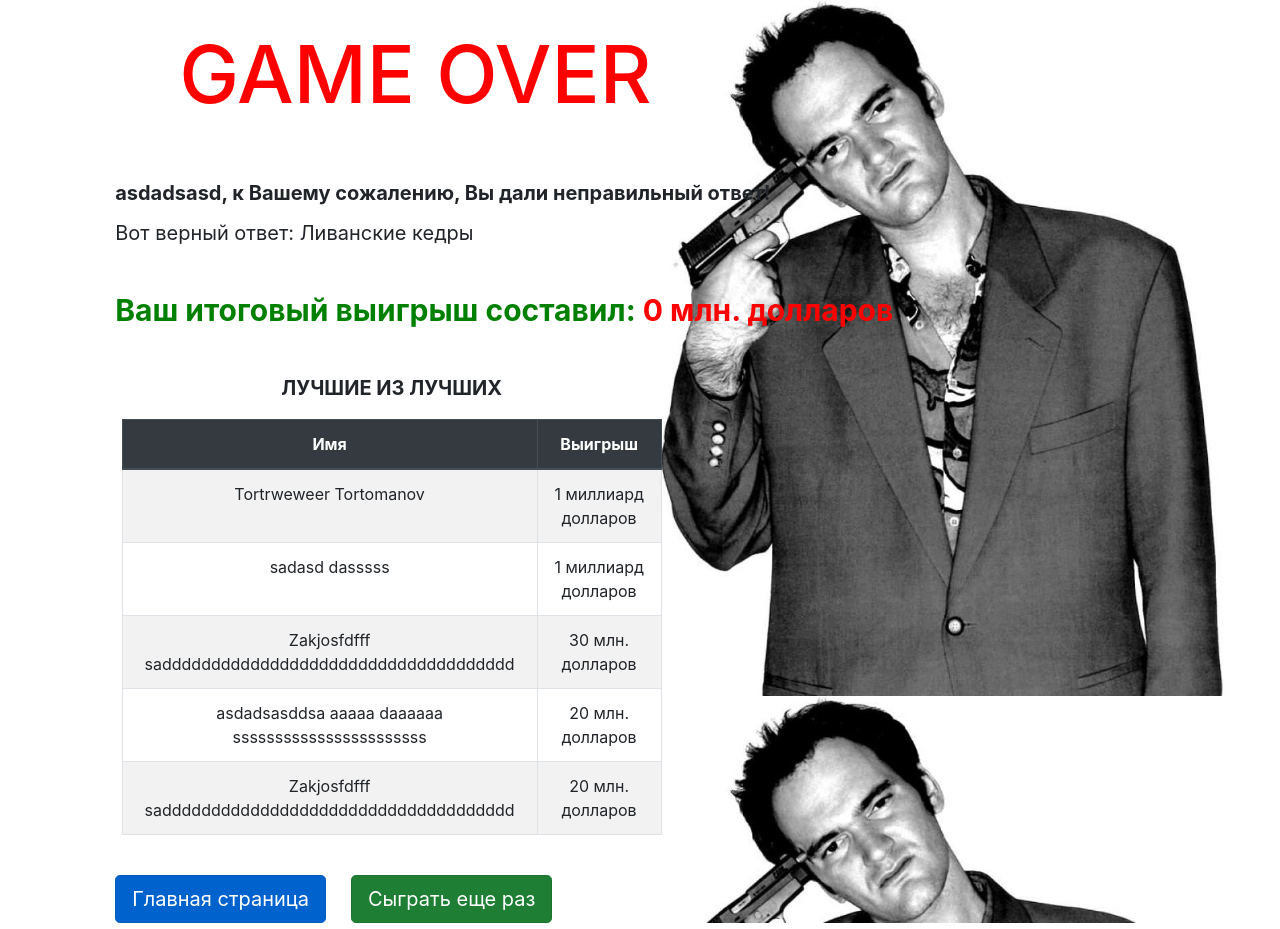
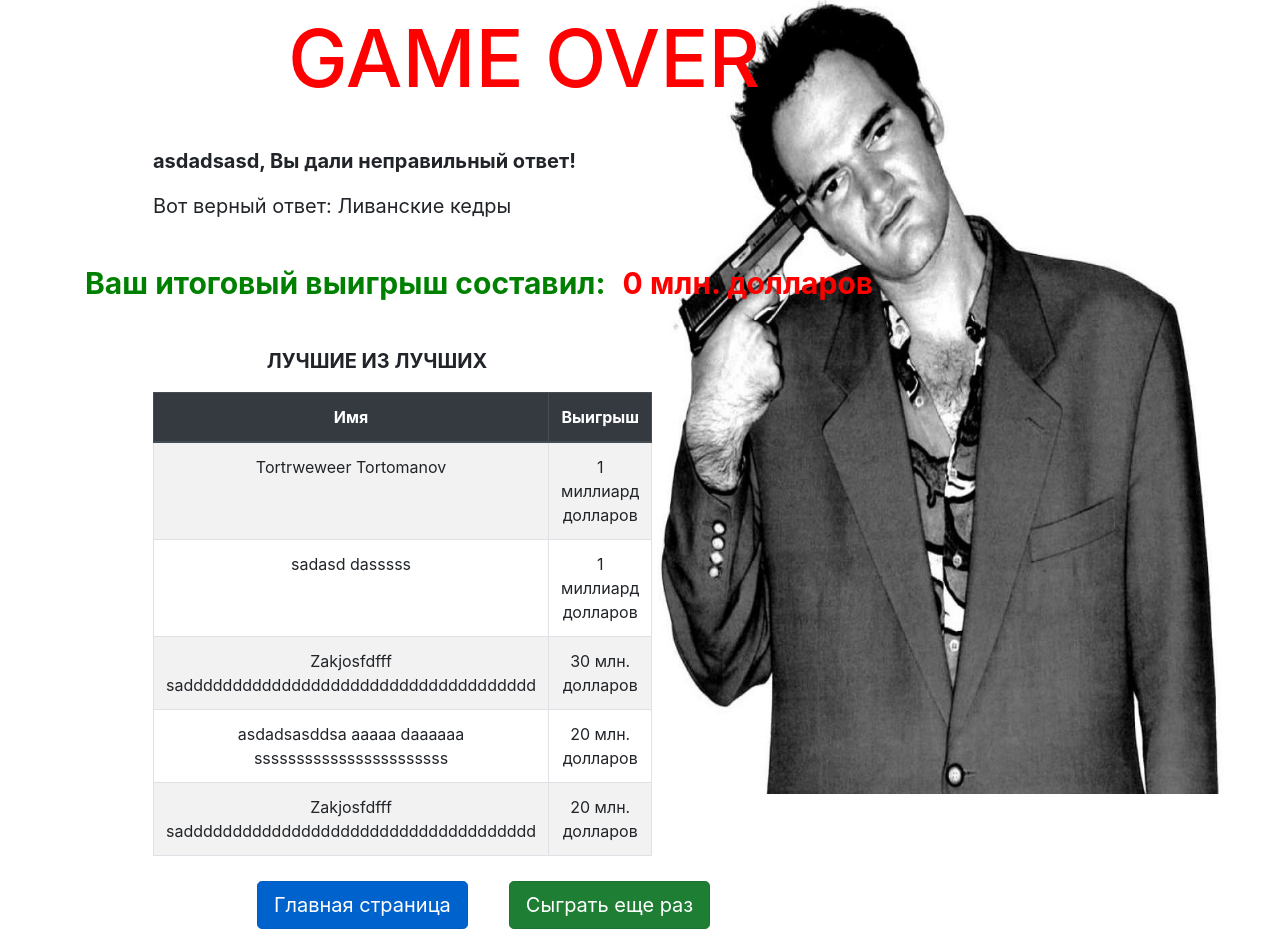
Before and after one commit to JustgoodDeal/Game-Milliarder, a Django app: page /milliarder/end/288/89/ in a window 1280 px wide. Run offline with Django 3.2, Linux system fonts and the light colour scheme; data comes from the database, SQL or seed files in the repository; both versions use the stored data as it was after the commit; some libraries are stand-ins or nearby versions.

Commit message:
almost ready

```diff
--- a/milliard/static/milliard/css/game_over_styles.css
+++ b/milliard/static/milliard/css/game_over_styles.css
@@ -1,4 +1,46 @@
 body {
     background-image: url("images/Game_over_img.jpg");
-    background-size: 100%;
+    background-size: 100% 100%;
+    background-repeat: no-repeat;
+    height: 98vh;
 }
+h1 {
+    color: red;
+    font-size: 80px;
+    margin-left:288px;
+    margin-top:10px;
+}
+.otvet {
+    margin-left: 153px;
+    margin-top: 40px;
+    font-size: 20px;
+}
+.true {
+    margin-top:15px;
+}
+.itog {
+    margin-top: 40px;
+}
+.win {
+    color: green;
+    font-size: 30px;
+    margin-left: 85px;
+}
+.winPrice {
+    color: red;
+    margin-left: 10px;
+}
+.best {
+    width: 35%;
+    margin-left: 153px;
+    margin-top: 40px;
+}
+.money {
+    width: 50%;
+    text-align: center;
+    height: 30px;
+}
+.button {
+    margin-top: 25px;
+    margin-left: 257px;
+}
--- a/milliard/templates/milliard/create_player_url.html
+++ b/milliard/templates/milliard/create_player_url.html
@@ -1,4 +1,4 @@
-<{% extends 'milliard/base.html' %}
+{% extends 'milliard/base.html' %}
 
 {{% block titleStatic %}
 	<title>О, миллиардер! - Создание игрока</title>
--- a/milliard/templates/milliard/game_over_url.html
+++ b/milliard/templates/milliard/game_over_url.html
@@ -7,20 +7,22 @@
 {% endblock %}
 
 {% block content %}
-    <h1 style="color: red; font-size: 80px; margin-left:14%; margin-top:2%">GAME OVER</h1></br>
-    </br><strong style="font-size: 20px;  margin-left:9%"> {{player.name}}, к Вашему сожалению, Вы дали неправильный ответ!</strong>
-    <p style="font-size: 20px; margin-left:9%; margin-top:10px"> Вот верный ответ: {{question.correct_answer.correct_answer_text}}</p>
-    </br><strong style="color: green; font-size: 30px; margin-left:9%; margin-top:10px">Ваш итоговый выигрыш составил:
-    <span style="color: red"> {{player.money_won}} млн. долларов</span></strong>
-    <div class = "container offset-md-1 mt-4" >
-        <div class = "row">
-            <div class = "col-sm-6 mt-3">
+    <h1>GAME OVER</h1>
+    <div class="otvet">
+      <strong class="false"> {{player.name}}, Вы дали неправильный ответ!</strong>
+      <p class="true"> Вот верный ответ: {{question.correct_answer.correct_answer_text}}</p>
+    </div>
+    <div class="itog">
+    <strong class="win">Ваш итоговый выигрыш составил:
+    <span class="winPrice"> {{player.money_won}} млн. долларов</span></strong>
+    </div>
+    <div class="best">
       <p align="center"><b><span style="font-size: 20px"> ЛУЧШИЕ ИЗ ЛУЧШИХ </span></b></p>
         <table class="table table-bordered table-striped">
           <thead class="thead-dark">
             <tr align="center">
               <th scope="col">Имя</th>
-                    <th scope="col">Выигрыш</th>
+              <th class="money" scope="col">Выигрыш</th>
             </tr>
           </thead>
           <tbody>
@@ -37,9 +39,9 @@
           </tbody>
         </table>
     </div>
+    <div class="button">
+    <a href="{% url 'start_page_url' %}" class="btn btn-primary btn-lg  active"
+    role="button" aria-pressed="true"> Главная страница </a> &emsp;&emsp;
+    <a href="{% url 'create_player_url' %}" class="btn btn-success btn-lg  active" role="button" aria-pressed="true"> Сыграть еще раз </a>
      </div>
-    </div>
-    </br><a style="margin-left:9%" href="{% url 'start_page_url' %}" class="btn btn-primary btn-lg  active"
-    role="button" aria-pressed="true"> Главная страница </a> &emsp;
-    <a href="{% url 'create_player_url' %}" class="btn btn-success btn-lg  active" role="button" aria-pressed="true"> Сыграть еще раз </a>
 {% endblock %}
--- a/milliard/templates/milliard/start_page.html
+++ b/milliard/templates/milliard/start_page.html
@@ -7,7 +7,7 @@
 {% endblock %}
 
 {% block content %}
-    <h1><strong> О, МИЛЛИАРДЕР! </strong><h1>
+    <div class="gameName"><p> О, МИЛЛИАРДЕР! </p></div>
     <div class="push">
         <a href="{% url 'create_player_url' %}" class="btn btn-success btn-lg  active" role="button" aria-pressed="true"><b>НАЧАТЬ ИГРУ!</b></a>
     </div>
```
Also changed, not shown: milliard/static/milliard/css/create_player_styles.css (+15 -2 lines), milliard/static/milliard/css/start_page_styles.css (+14 -7 lines), milliard/static/milliard/css/take_money_styles.css (+41 -1 lines), milliard/static/milliard/css/winner_styles.css (+31 -1 lines), milliard/templates/milliard/take_money_url.html (+13 -13 lines), milliard/templates/milliard/winner_url.html (+12 -14 lines), db.sqlite3, milliard/static/milliard/css/images/Create_player_img.jpg, milliard/static/milliard/css/images/Game_over_img.jpg, milliard/static/milliard/css/images/Start_page_img.jpg, milliard/static/milliard/css/images/Take_money_img.jpg, milliard/static/milliard/css/images/Winner_img.jpg. Lines whose indentation alone changed are shown as unchanged.
